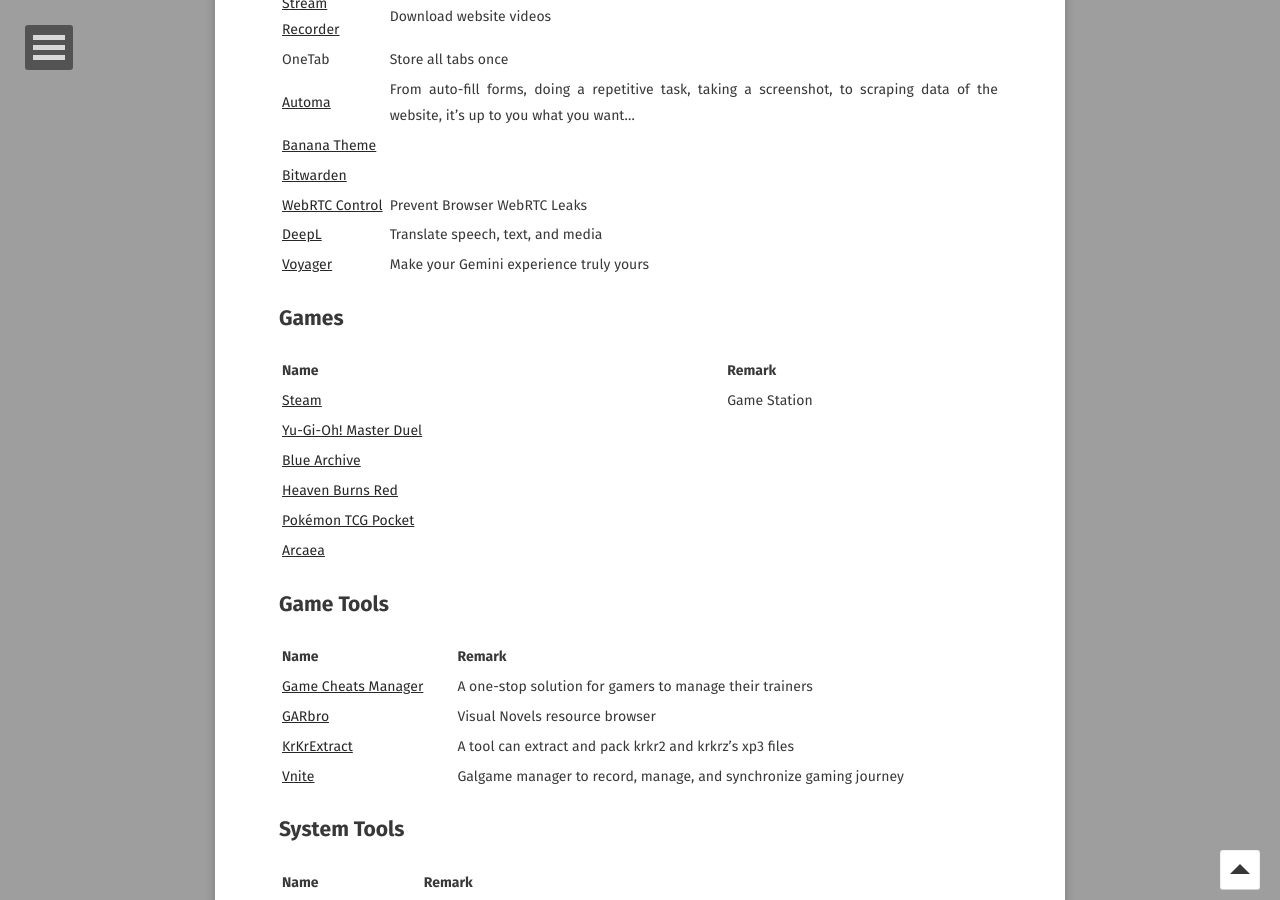
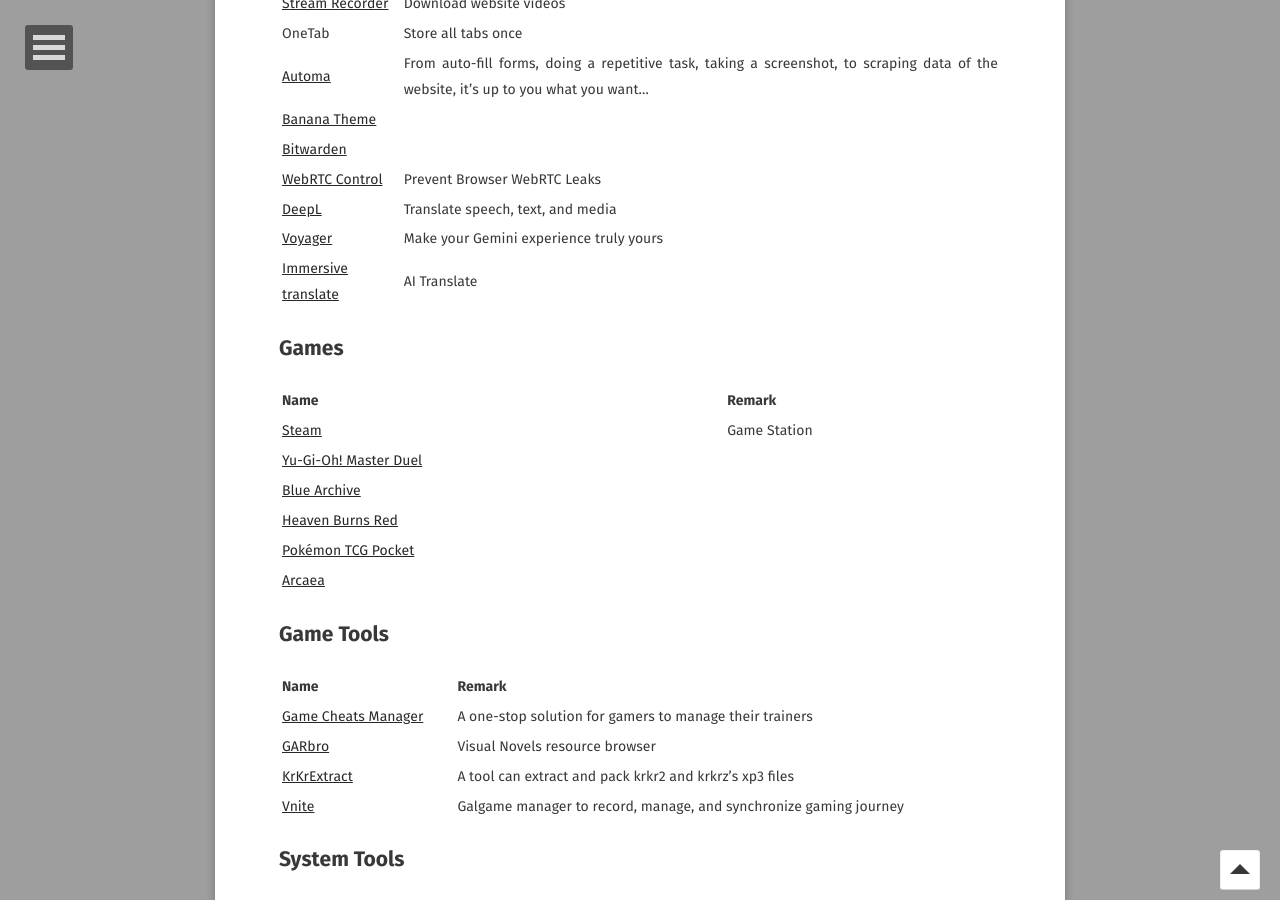
Before and after one commit to o7878x/o7878x.github.io, a Jekyll site: the page built from _posts/2024-07-07-wonderful-softwares.md, in a window 1280 px wide and 900 px high, scrolled down 2199 px. Built offline with Jekyll 4.4.1, drawn with Linux system fonts in a browser that asks for light colours; some web fonts are replaced; comment, search, counter and statistics services are not loaded.

Commit message:
feature:add immersive translate plugin

```diff
--- a/_posts/2024-07-07-wonderful-softwares.md
+++ b/_posts/2024-07-07-wonderful-softwares.md
@@ -89,6 +89,7 @@
 | [WebRTC Control](https://chromewebstore.google.com/detail/webrtc-control/fjkmabmdepjfammlpliljpnbhleegehm) | Prevent Browser WebRTC Leaks |
 | [DeepL](https://chromewebstore.google.com/detail/deepl%EF%BC%9A%E4%BA%BA%E5%B7%A5%E6%99%BA%E8%83%BD%E7%BF%BB%E8%AF%91%E5%99%A8%E5%92%8C%E5%86%99%E4%BD%9C%E5%8A%A9%E6%89%8B/cofdbpoegempjloogbagkncekinflcnj?hl=zh-CN&utm_source=ext_sidebar) | Translate speech, text, and media |
 | [Voyager](https://chromewebstore.google.com/detail/voyager/iifacdnjakkhjjiengaffnegbndgingi?hl=zh-TW) | Make your Gemini experience truly yours |
+| [Immersive translate](https://chromewebstore.google.com/detail/%E6%B2%89%E6%B5%B8%E5%BC%8F%E7%BF%BB%E8%AF%91-ai-%E5%8F%8C%E8%AF%AD%E7%BD%91%E9%A1%B5%E7%BF%BB%E8%AF%91-pdf%E7%BF%BB%E8%AF%91-%E8%A7%86%E9%A2%91%E7%BF%BB/bpoadfkcbjbfhfodiogcnhhhpibjhbnh?utm_campaign=navigation-bar&utm_medium=language&utm_source=header) | AI Translate |
 
 ## Games
 
```
